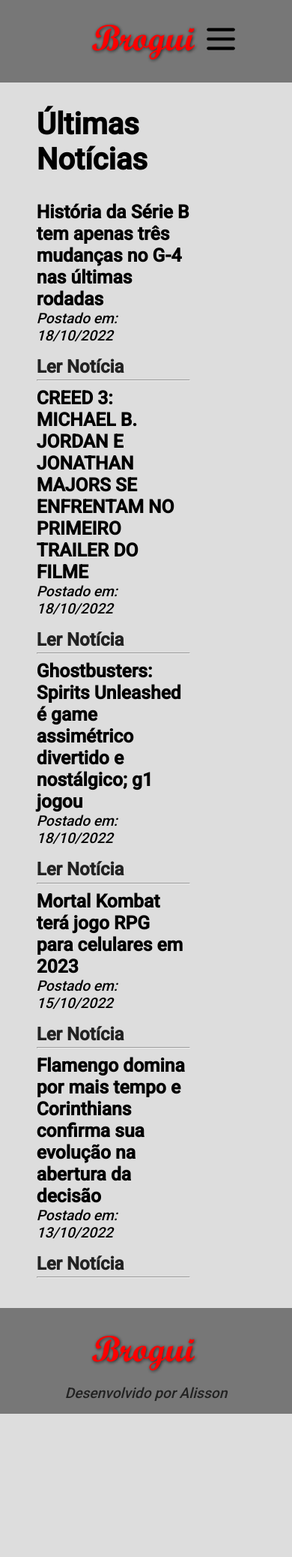
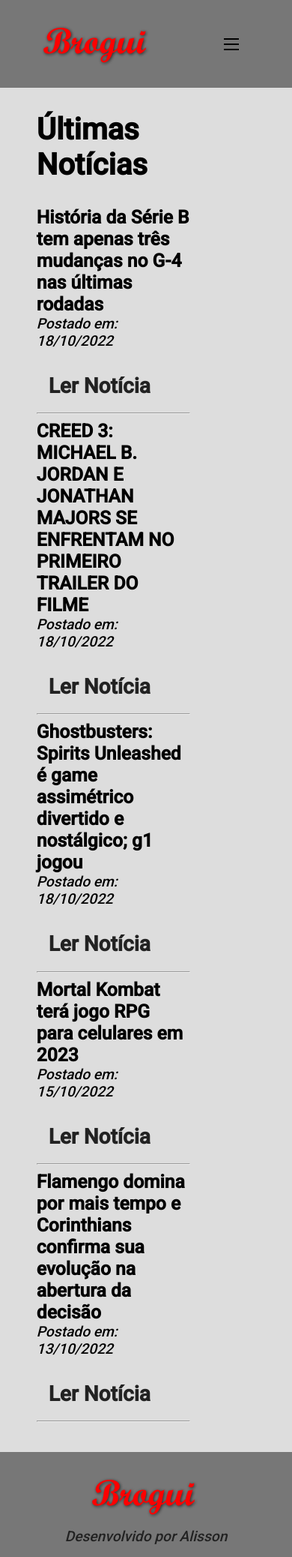
Before and after one commit to alisson2014/brogui_bootcamp, a PHP site: page / in a window 390 px wide. Shown: the whole page at 75% size. Before the commit the page ends 1885 px from the top, so only its background shows below. Run offline with PHP 8.4, Linux system fonts and the light colour scheme; data comes from the database, SQL or seed files in the repository.

Commit message:
menu responsivo

```diff
--- a/css/style.css
+++ b/css/style.css
@@ -3,7 +3,6 @@
     margin: 0;
     padding: 0;
     box-sizing: border-box;
-    font-family: 'Roboto', sans-serif;
 }
 
 /* Criação de variáveis */
@@ -15,6 +14,7 @@
     --link-color-hover: #129;
 }
 
+/* Link animado */
 .anim-link {
     display: inline-block;
     color: var(--link-color);
@@ -34,23 +34,19 @@
     width: 100%;
 }
 
-#menu {
-    display: none;
+body {
+    background-color: var(--bg-color);
 }
 
-#menu img {
-    width: 50px;
-}
-
-body {
-    background-color: var(--bg-color);
+body * {
+    font-family: 'Roboto', sans-serif;
 }
 
 /* Estilização dos links */
 a {
     text-decoration: none;
     color: var(--link-color);
-    font-size: 1.5rem;
+    font-size: 1.35rem;
     font-weight: bolder;
 }
 
@@ -61,18 +57,21 @@ footer {
 
 header {
     display: flex;
-    justify-content: space-between;
+    justify-content: space-around;
     align-items: center;
-    padding: 0.75rem 7.5rem;
+    padding: 1rem;
 }
 
-header nav {
-    width: 50%;
+button#btn-mobile {
+    display: none;
 }
 
-header nav ul {
+ul#menu {
+    list-style: none;
+    width: 40vw;
     display: flex;
     justify-content: space-around;
+    align-items: center;
     list-style: none;
 }
 
@@ -125,7 +124,7 @@ footer p {
     margin-bottom: 0;
 }
 
-@media (max-width: 420px) {
+@media (max-width: 520px) {
     .grid {
         grid-template-columns: 100% 0;
     }
@@ -134,16 +133,77 @@ footer p {
         display: none;
     }
 
-    #menu {
-        display: block;
+    ul#menu {
+        display: flex;
+        flex-direction: column;
+        align-items: center;
+        justify-content: center;
+        gap: 1.5rem;
+        position: absolute;
+        width: 100%;
+        top: 84px;
+        right: 0;
+        background: var(--bg-transparente);
+        backdrop-filter: blur(10px);
+        height: 0;
+        transition: .5s;
+        z-index: 1000;
+        visibility: hidden;
+        overflow-y: hidden;
     }
 
-    nav {
-        display: none;
+    nav#nav.active #menu {
+        height: 100vh;
+        visibility: visible;
+        overflow-y: auto;
     }
 
-    .mostrar {
+    a.anim-link {
+        padding: 1rem 0;
+        margin: 0 1rem;
+        font-size: 1.75rem;
+        font-weight: bolder;
+    }
+
+    button#btn-mobile {
+        display: flex;
+        padding: 1rem;
+        font-size: 1rem;
+        font-weight: bold;
+        border: none;
+        border-radius: 0.4rem;
+        background: var(--btn-mobile-color);
+        cursor: pointer;
+    }
+
+    span#hamburguer {
+        color: var(--text-color);
+        width: 20px;
+        border-top: 2px solid;
+    }
+
+    span#hamburguer::after,
+    span#hamburguer::before {
+        content: '';
         display: block;
-        padding: 10rem;
+        width: 20px;
+        height: 2px;
+        margin-top: 5px;
+        background: currentColor;
+        transition: .3s;
+        position: relative;
+    }
+
+    nav#nav.active #hamburguer {
+        border-top-color: transparent;
+    }
+
+    nav#nav.active #hamburguer::before {
+        transform: rotate(135deg);
+    }
+
+    nav#nav.active #hamburguer::after {
+        transform: rotate(-135deg);
+        top: -6.1px;
     }
 }
--- a/index.php
+++ b/index.php
@@ -6,19 +6,17 @@ include "config.php";
 <html lang="pt-br">
 
 <head>
+    <!-- Tipografia Fonte Roboto 500-->
+    <link rel="preconnect" href="https://fonts.googleapis.com" />
+    <link rel="preconnect" href="https://fonts.gstatic.com" crossorigin />
+    <link href="https://fonts.googleapis.com/css2?family=Roboto:wght@500&display=swap" rel="stylesheet" />
     <meta charset="UTF-8">
-    <meta http-equiv="X-UA-Compatible" content="IE=edge">
-    <meta name="viewport" content="width=device-width, initial-scale=1.0">
+    <meta http-equiv="X-UA-Compatible" content="IE=edge" />
+    <meta name="viewport" content="width=device-width, initial-scale=1.0" />
     <title>Brogui</title>
     <!-- CSS + Favicon -->
-    <link rel="shortcut icon" href="imagens/icone.png">
-    <link rel="stylesheet" href="css/style.css">
-    <!-- JavaScript -->
-    <script type="text/javascript" src='javascript/menu-bottom.js'></script>
-    <!-- Tipografia: -->
-    <link rel="preconnect" href="https://fonts.googleapis.com">
-    <link rel="preconnect" href="https://fonts.gstatic.com" crossorigin>
-    <link href="https://fonts.googleapis.com/css2?family=Roboto:wght@500&display=swap" rel="stylesheet">
+    <link rel="shortcut icon" href="imagens/icone.png" />
+    <link rel="stylesheet" href="css/style.css" />
 </head>
 
 <body>
@@ -26,11 +24,11 @@ include "config.php";
         <a href="index.php" title="Home - Brogui">
             <img src="images/logo.png" alt="Brogui">
         </a>
-        <a href="javascript:;" id="menu" onclick="mostrarMenu()">
-            <img src="images/menu.webp" alt="Menu">
-        </a>
-        <nav class="menu">
-            <ul>
+        <nav id="nav">
+            <button aria-label="Abrir menu" id="btn-mobile" aria-haspopup="true" aria-controls="menu" aria-expanded="false">
+                <span id="hamburguer"></span>
+            </button>
+            <ul id="menu" role="menu">
                 <li>
                     <a href="index.php?pagina=home" class="anim-link">
                         Home
@@ -106,8 +104,7 @@ include "config.php";
         <img src="images/logo.png" alt="Brogui">
         <p>Desenvolvido por Alisson</p>
     </footer>
-
-
+    <script src="javascript/menu.js"></script>
 </body>
 
 </html>
--- a/javascript/menu-bottom.js
+++ /dev/null
@@ -1,3 +0,0 @@
-function mostrarMenu() {
-  document.querySelector(".menu").classList.toggle("mostrar")
-}
--- /dev/null
+++ b/javascript/menu.js
@@ -0,0 +1,19 @@
+const btnMobile = window.document.getElementById("btn-mobile")
+
+function toggleMenu(event) {
+  if (event.type === "touchstart") {
+    event.preventDefault()
+  }
+  const nav = window.document.getElementById("nav")
+  nav.classList.toggle("active")
+  const active = nav.classList.contains("active")
+  event.currentTarget.setAttribute("aria-expanded", active)
+  if (active) {
+    event.currentTarget.setAttribute("aria-label", "Fechar menu")
+  } else {
+    event.currentTarget.setAttribute("aria-label", "Abrir menu")
+  }
+}
+
+btnMobile.addEventListener("click", toggleMenu)
+btnMobile.addEventListener("touchstart", toggleMenu)
```
